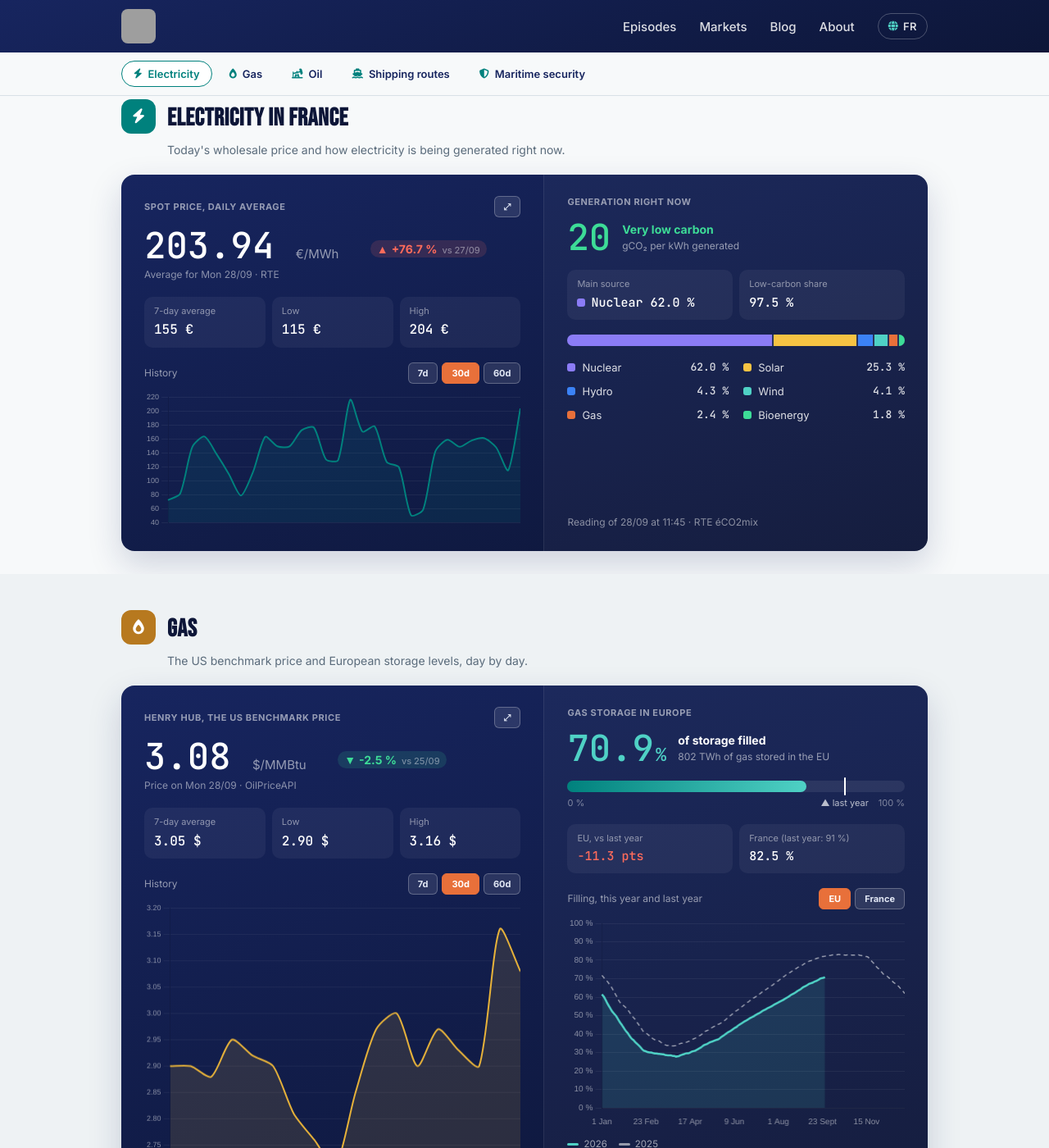
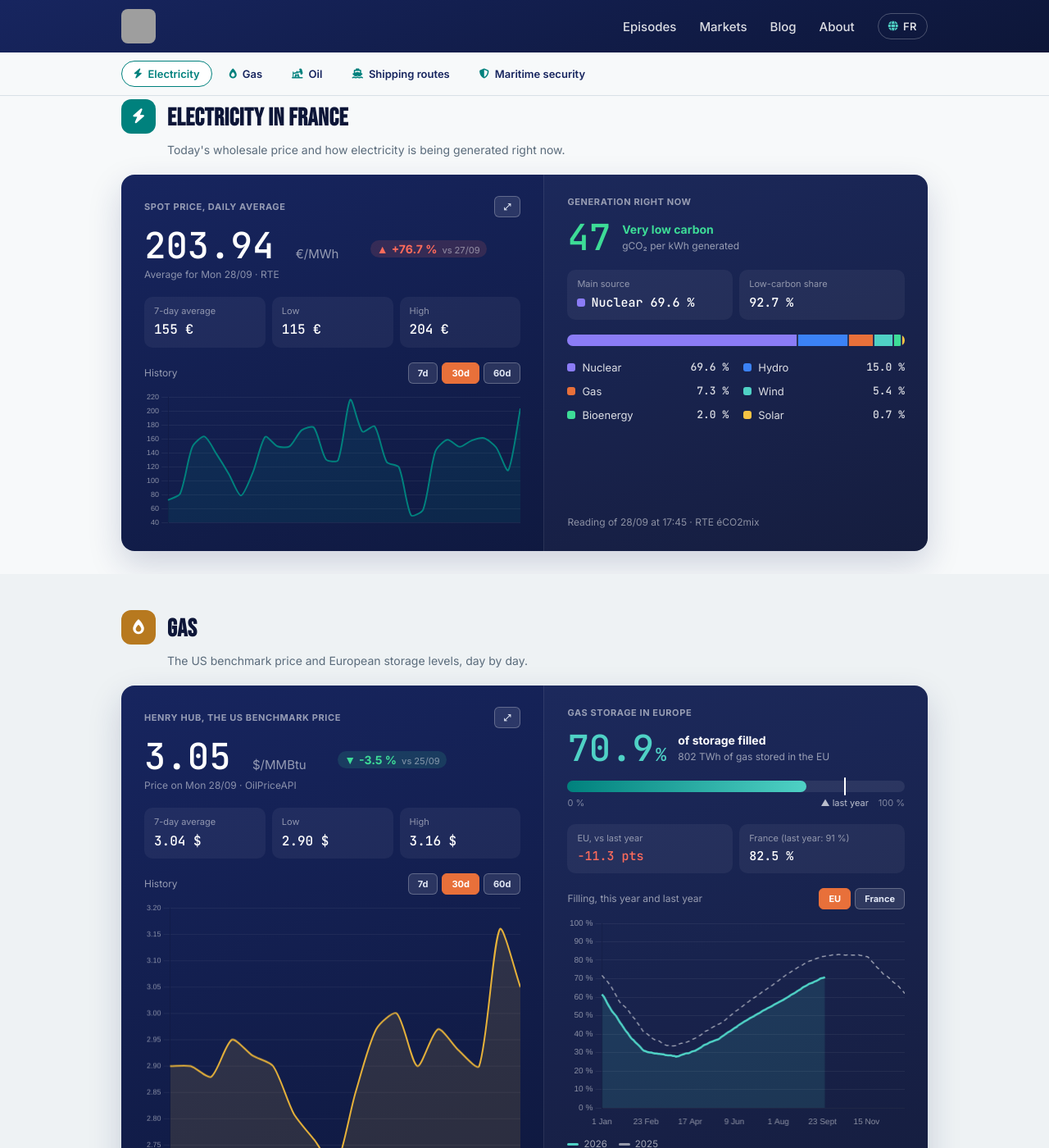
Before and after one commit to InsideEnergyMarkets/Inside-Energy-Markets, a Jekyll site: the page built from en/markets/index.html, in a window 1280 px wide and 1400 px high, scrolled down 383 px. Shown: the whole window at 82% size. Built offline with Jekyll 4.4.1, drawn with Linux system fonts in a browser that asks for light colours; some of the changed text lies outside the part shown; grey boxes are pictures that could not be loaded.

Commit message:
Mise à jour automatique des données marché

```diff
--- a/_data/market.json
+++ b/_data/market.json
@@ -1,7 +1,7 @@
 {
-  "updated_at": "2026-09-28T12:08:53.203036Z",
+  "updated_at": "2026-09-28T18:09:08.633472Z",
   "brent": {
-    "price_usd": 108.07,
+    "price_usd": 105.41,
     "date": "2026-09-28",
     "unit": "USD/baril",
     "source": "OilPriceAPI",
@@ -9,10 +9,10 @@
     "date_label_en": "Price on Mon 28/09",
     "prev_value": 105.99,
     "prev_date": "2026-09-25",
-    "change_pct": 2.0
+    "change_pct": -0.5
   },
   "henry_hub": {
-    "price_usd_mmbtu": 3.08,
+    "price_usd_mmbtu": 3.05,
     "date": "2026-09-28",
     "unit": "USD/MMBtu",
     "source": "OilPriceAPI",
@@ -20,21 +20,21 @@
     "date_label_en": "Price on Mon 28/09",
     "prev_value": 3.16,
     "prev_date": "2026-09-25",
-    "change_pct": -2.5
+    "change_pct": -3.5
   },
   "mix_france": {
-    "date_heure": "2026-09-28T11:45:00+00:00",
+    "date_heure": "2026-09-28T17:45:00+00:00",
     "shares": {
-      "nucleaire": 62.0,
-      "solaire": 25.3,
-      "hydraulique": 4.3,
-      "eolien": 4.1,
-      "gaz": 2.4,
-      "bioenergies": 1.8
+      "nucleaire": 69.6,
+      "hydraulique": 15.0,
+      "gaz": 7.3,
+      "eolien": 5.4,
+      "bioenergies": 2.0,
+      "solaire": 0.7
     },
     "top_source": "nucleaire",
-    "top_share": 62.0,
-    "co2_intensity": 20
+    "top_share": 69.6,
+    "co2_intensity": 47
   },
   "spot_price_france": {
     "price_eur_mwh": 203.94,
--- a/_data/market_history.json
+++ b/_data/market_history.json
@@ -606,19 +606,19 @@
   },
   {
     "date": "2026-09-28",
-    "henry_hub_usd_mmbtu": 3.08,
+    "henry_hub_usd_mmbtu": 3.05,
     "henry_hub_source": "OilPriceAPI",
     "spot_eur_mwh": 203.94,
     "spot_source": "RTE",
     "mix_shares": {
-      "nucleaire": 62.0,
-      "solaire": 25.3,
-      "hydraulique": 4.3,
-      "eolien": 4.1,
-      "gaz": 2.4,
-      "bioenergies": 1.8
+      "nucleaire": 69.6,
+      "hydraulique": 15.0,
+      "gaz": 7.3,
+      "eolien": 5.4,
+      "bioenergies": 2.0,
+      "solaire": 0.7
     },
-    "brent_usd": 108.07,
+    "brent_usd": 105.41,
     "brent_source": "OilPriceAPI"
   }
 ]
--- a/_data/weekly_summary.json
+++ b/_data/weekly_summary.json
@@ -3,8 +3,8 @@
   "period_end": "2026-09-28",
   "brent": {
     "start_usd": 116.15,
-    "end_usd": 108.07,
-    "change_pct": -7.0
+    "end_usd": 105.41,
+    "change_pct": -9.2
   },
   "spot_price": {
     "avg_eur_mwh": 154.69,
@@ -13,8 +13,8 @@
     "days_count": 8
   },
   "mix": {
-    "nuclear_avg_share": 69.9,
-    "renewables_avg_share": 24.4,
+    "nuclear_avg_share": 70.8,
+    "renewables_avg_share": 22.8,
     "days_count": 8
   }
 }
```
Also changed, not shown: _data/gas_storage.json (+1 -1 lines).
